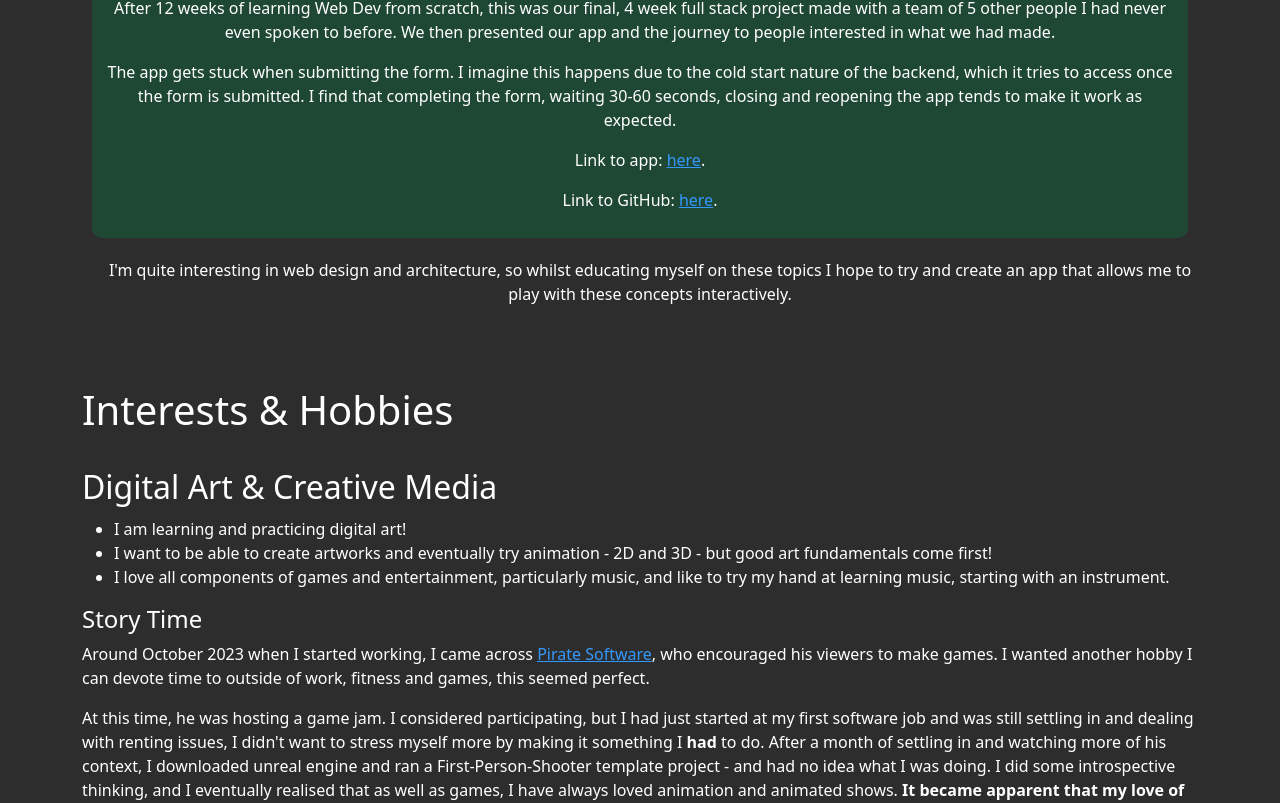
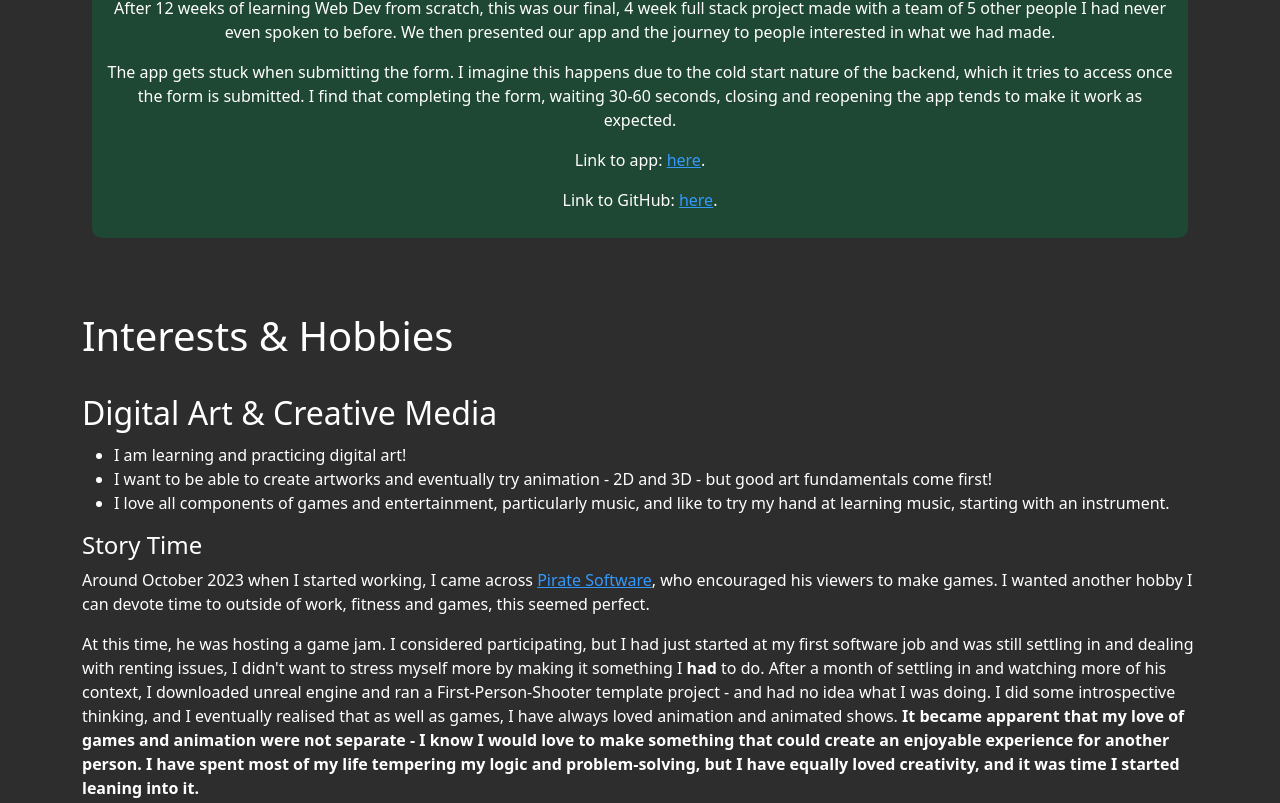
Before and after one commit to MateenSQ/Portfolio, a JavaScript app: page / in a window 1280 px wide. Shown: the part 1472-2275 px from the top of the page. Built offline with nearby package versions, Linux system fonts and the light colour scheme; the HTML template or start-up script is replaced by a standard one.

Commit message:
small edit

```diff
--- a/src/App.js
+++ b/src/App.js
@@ -71,7 +71,6 @@ function App() {
                                     <p>Link to app: <a target="_blank" rel="noreferrer" href="https://garden-genie.netlify.app/">here</a>.</p>
                                     <p>Link to GitHub: <a target="_blank" rel="noreferrer" href="https://github.com/MateenSQ/M.A.S.H.E.D_Garden_Genie">here</a>.</p>
                                 </div>
-                                <p>I'm quite interesting in web design and architecture, so whilst educating myself on these topics I hope to try and create an app that allows me to play with these concepts interactively.</p>
                         </div>
                     </div>
 
```
